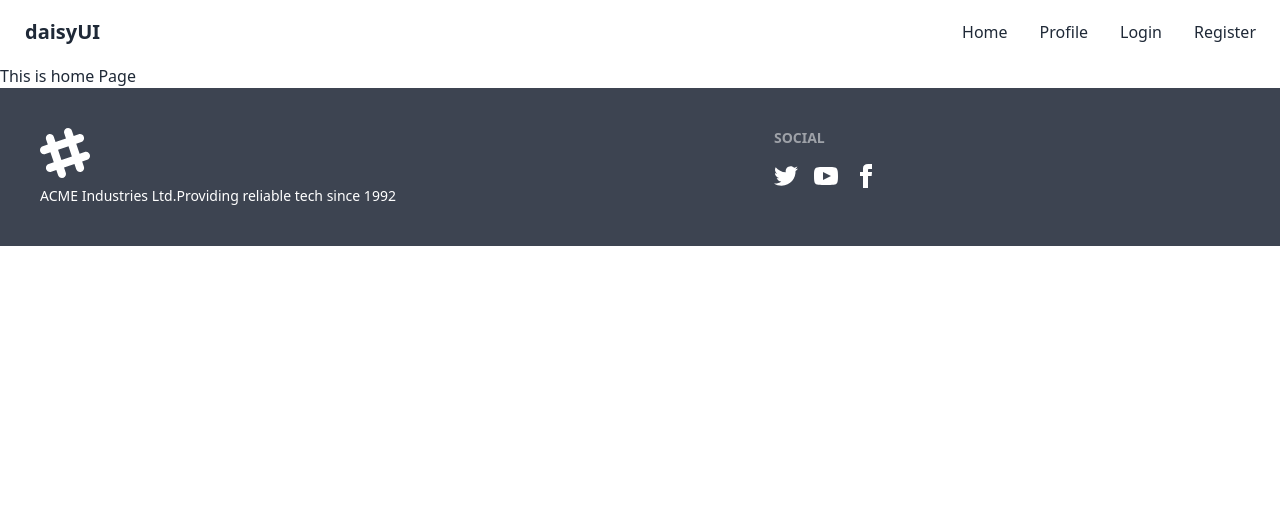
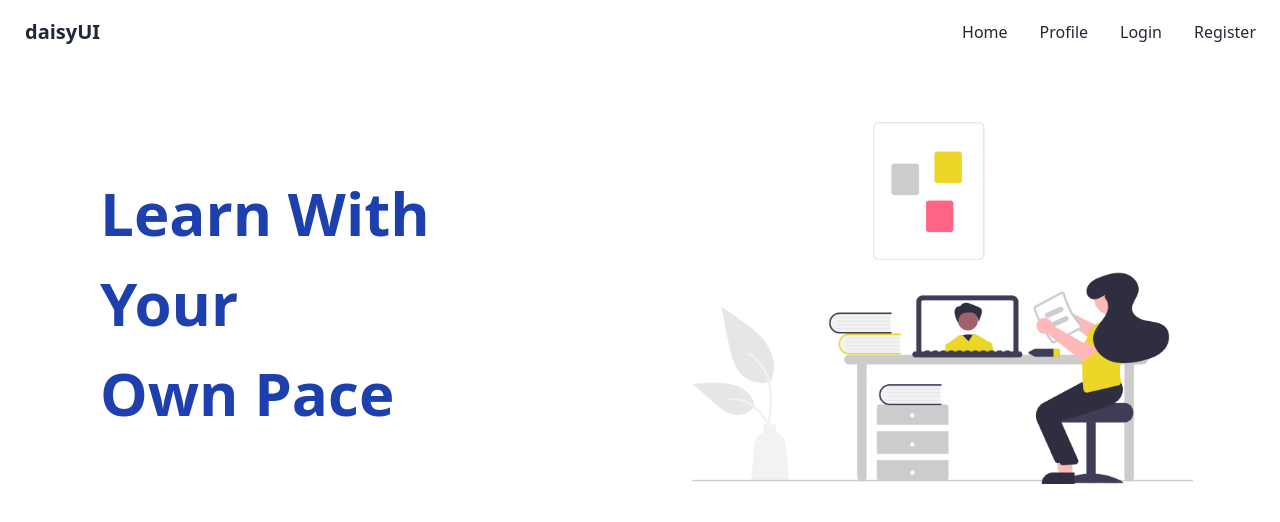
Before and after one commit to rohitkhan4141/coding-hub-client, a React (Vite) app: page / in a window 1280 px wide. Shown: the top 522 px of the page. Built offline with nearby package versions, Linux system fonts and the light colour scheme; no server answers.

Commit message:
home component fixed

```diff
--- /dev/null
+++ b/src/Layout/Main.css
@@ -0,0 +1,4 @@
+.main {
+  max-width: 1440px;
+  margin: 0 auto;
+}
--- a/src/Layout/Main.jsx
+++ b/src/Layout/Main.jsx
@@ -1,14 +1,13 @@
 import React from "react";
 import { Outlet } from "react-router-dom";
-import Footer from "../components/Footer/Footer";
 import Header from "../components/Header/Header";
+import "./Main.css";
 
 const Main = () => {
   return (
-    <div>
+    <div className='main'>
       <Header />
       <Outlet />
-      <Footer />
     </div>
   );
 };
--- /dev/null
+++ b/src/Pages/Home/Home.css
@@ -0,0 +1,3 @@
+.hero-image img {
+  max-height: 500px;
+}
--- a/src/Pages/Home/Home.jsx
+++ b/src/Pages/Home/Home.jsx
@@ -1,7 +1,21 @@
 import React from "react";
+import hero from "../../assets/hero.png";
+import "./Home.css";
 
 const Home = () => {
-  return <div>This is home Page</div>;
+  return (
+    <div className='flex flex-col-reverse lg:flex-row lg:justify-between lg:ml-20 items-center home gap-6'>
+      <div>
+        <h1 className='text-6xl px-5 text-center lg:text-left font-bold leading-normal text-blue-800'>
+          Learn With Your
+          <br /> Own Pace
+        </h1>
+      </div>
+      <div className='hero-image'>
+        <img src={hero} alt='' />
+      </div>
+    </div>
+  );
 };
 
 export default Home;
--- a/src/Routes/Routes.jsx
+++ b/src/Routes/Routes.jsx
@@ -1,5 +1,6 @@
 import { createBrowserRouter } from "react-router-dom";
 import Main from "../Layout/Main";
+import Courses from "../Pages/Courses/Courses";
 import Home from "../Pages/Home/Home";
 import Profile from "../Pages/Profile/Profile";
 import Login from "../Pages/Shared/Login/Login";
@@ -31,6 +32,14 @@ export const router = createBrowserRouter([
           </PrivateRoute>
         ),
       },
+      {
+        path: "/courses",
+        element: <Courses />,
+        loader: async () =>
+          fetch(
+            "https://assingment-10-serverside-rohitkhan4141.vercel.app/courses"
+          ),
+      },
     ],
   },
 ]);
```
Also changed, not shown: src/Pages/Courses/Courses.jsx (added), src/assets/hero.png (added), src/components/Course/Course.jsx (added).
